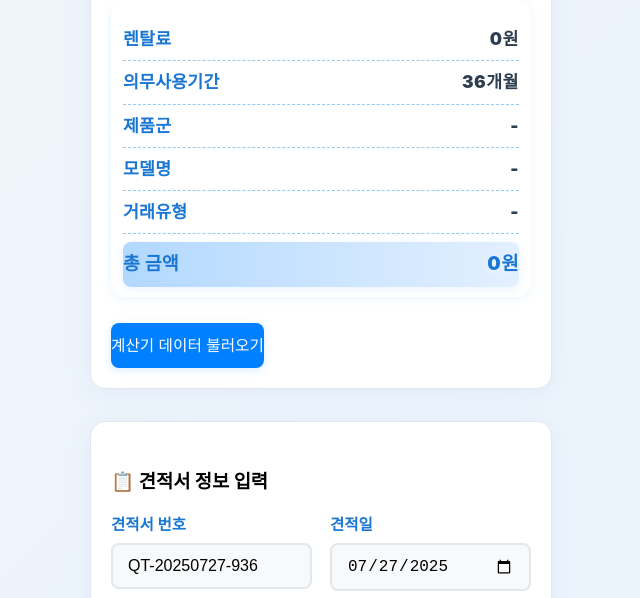
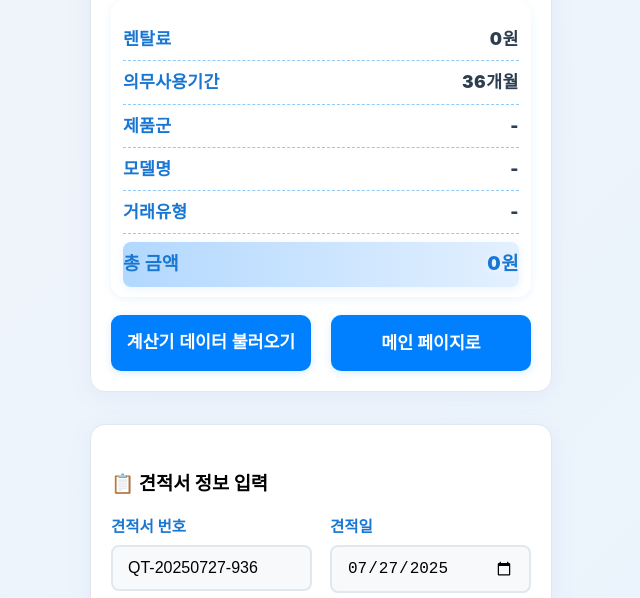
Before and after one commit to youngmin-cmd/cuc, a plain HTML site: page 견적서생성.html in a window 1280 px wide. Shown: the part 186-784 px from the top of the page, without its empty margins (319-959 px from the left). Drawn offline with nearby package versions, Linux system fonts and the light colour scheme.

Commit message:
Update 견적서생성.html

```diff
--- a/견적서생성.html
+++ b/견적서생성.html
@@ -804,17 +804,17 @@ body {
   /* 기존 카드 스타일 유지 */
 }
 
-.btn, .btn-fancy, .btn-primary, .btn-secondary, a.btn.btn-secondary {
+.btn, .btn-fancy, .btn-primary, .btn-success, .btn-secondary, a.btn.btn-secondary {
   flex: 1 1 0;
   min-width: 0;
   width: auto;
-  padding: 13px 0;
-  font-size: 0.98rem;
-  line-height: 1.25;
+  padding: 18px 0;
+  font-size: 1.08rem;
+  line-height: 1.35;
+  font-weight: 800;
   white-space: normal;
   word-break: keep-all;
   text-align: center;
-  font-weight: 500;
   border-radius: 8px;
   border: none;
   box-shadow: 0 2px 8px #90caf955;
@@ -823,14 +823,11 @@ body {
   transition: none;
 }
 @media (max-width: 600px) {
-  .buttons-section {
-    flex-direction: column;
-    gap: 10px;
-  }
-  .btn, .btn-fancy, .btn-primary, .btn-secondary, a.btn.btn-secondary {
+  .btn, .btn-fancy, .btn-primary, .btn-success, .btn-secondary, a.btn.btn-secondary {
     width: 100%;
     flex: none;
     font-size: 1rem;
+    padding: 15px 0;
   }
 }
 .btn:hover, .btn:focus, .btn:active,
@@ -890,6 +887,48 @@ a.btn.btn-secondary:hover, a.btn.btn-secondary:focus, a.btn.btn-secondary:active
   margin-bottom: 18px;
   text-align: center;
 }
+.calc-buttons-row {
+  display: flex;
+  gap: 20px;
+  margin-top: 10px;
+  width: 100%;
+  max-width: 600px;
+  margin-left: auto;
+  margin-right: auto;
+}
+.calc-buttons-row .btn,
+.calc-buttons-row .btn-fancy,
+.calc-buttons-row .btn-secondary,
+.calc-buttons-row a.btn {
+  flex: 1 1 0;
+  min-width: 0;
+  max-width: none;
+  width: 100%;
+  height: 56px;
+  font-size: 1.08rem;
+  border-radius: 10px;
+  font-weight: 700;
+  text-align: center;
+  display: flex;
+  align-items: center;
+  justify-content: center;
+  background: #0080ff;
+  color: #fff;
+  border: none;
+  box-shadow: 0 2px 8px #90caf955;
+  margin: 0;
+  padding: 0;
+}
+.calc-buttons-row .btn-secondary {
+  background: #6c757d;
+  color: #fff;
+}
+.calc-buttons-row .btn-fancy:hover {
+  background: #0056d6;
+}
+.calc-buttons-row .btn-secondary:hover {
+  background: #495057;
+}
   </style>
 </head>
 <body>
@@ -909,7 +948,10 @@ a.btn.btn-secondary:hover, a.btn.btn-secondary:focus, a.btn.btn-secondary:active
         <div class="calc-fancy-row"><span>거래유형</span><strong id="transactionType">-</strong></div>
         <div class="calc-fancy-row total"><span>총 금액</span><strong id="totalAmount">0원</strong></div>
       </div>
-      <button class="btn btn-fancy" onclick="loadCalculatorData()">계산기 데이터 불러오기</button>
+      <div class="calc-buttons-row">
+        <button class="btn btn-fancy" onclick="loadCalculatorData()">계산기 데이터 불러오기</button>
+        <a href="index.html" class="btn btn-secondary">메인 페이지로</a>
+      </div>
       <div id="calcLoadMsg" style="display:none; margin-top:10px; font-weight:600;"></div>
     </div>
     <div class="card-section">
@@ -947,7 +989,6 @@ a.btn.btn-secondary:hover, a.btn.btn-secondary:focus, a.btn.btn-secondary:active
         <button class="btn btn-primary" onclick="generateQuote()">견적서 만들기</button>
         <button class="btn btn-success" onclick="downloadPDF()">PDF 다운로드</button>
         <button class="btn btn-secondary" onclick="resetForm()">초기화</button>
-        <a href="index.html" class="btn btn-secondary">메인 페이지로</a>
       </div>
     </div>
     <div class="card-section quote-preview" id="quotePreview">
```
